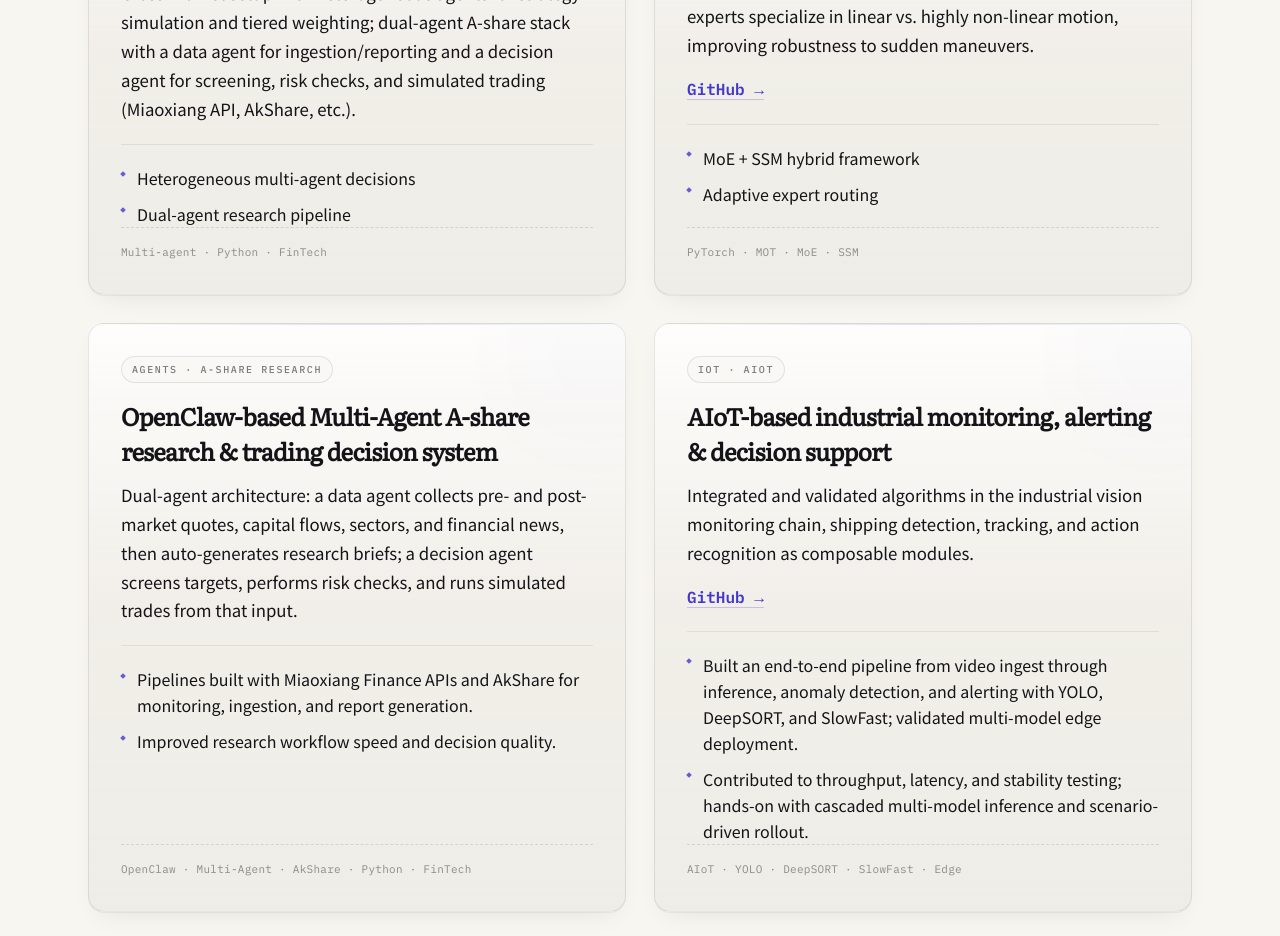
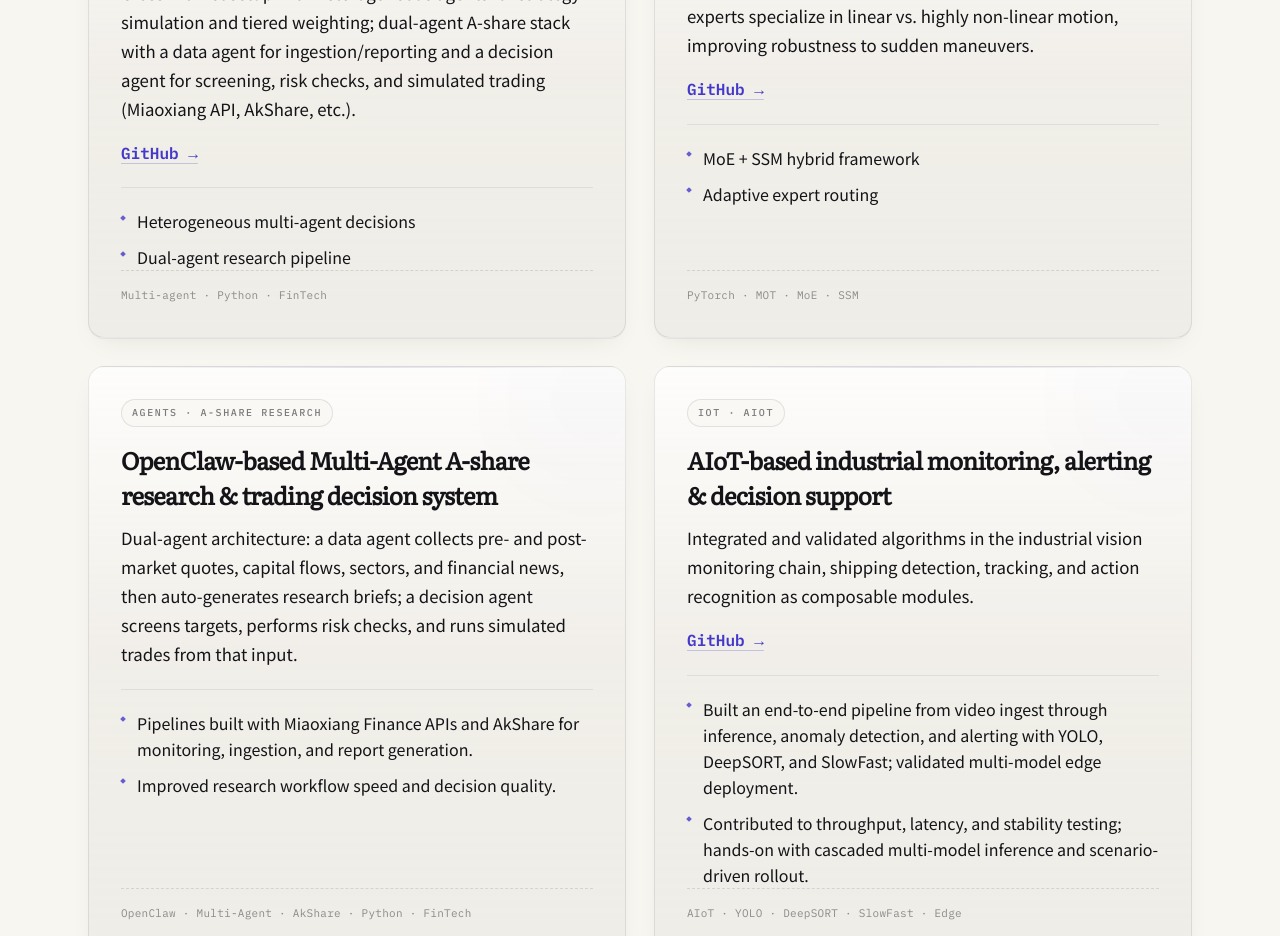
Before and after one commit to lvmingjin77-ui/lvmingjin77-ui.github.io, a React (Vite) app: page / in a window 1280 px wide. Shown: the part 2300-3236 px from the top of the page. Built offline with nearby package versions, Linux system fonts and the light colour scheme.

Commit message:
5 commit

```diff
--- a/src/locales.ts
+++ b/src/locales.ts
@@ -167,6 +167,8 @@ export const messages: Record<Lang, Messages> = {
             "跨市场量化：构建异质化智能体对多维数据做策略模拟与分级权重，为上层智能体提供多维度决策依据，缓解单一智能体回测风险；设计底层多智能体动态博弈以稳定收益表现。A 股场景下采用双 Agent：数据 Agent 采集行情与资讯并生成报告，决策 Agent 完成筛选、风控与模拟交易，对接妙想金融 API、AkShare 等构建数据 Pipeline。",
           bullets: ["跨市场多智能体决策", "双 Agent 投研流水线"],
           tags: ["Multi-Agent", "Python", "FinTech", "API"],
+          repoHref: "https://github.com/lvmingjin77-ui/EggyTrading",
+          repoLinkText: "GitHub 仓库 →",
         },
         {
           title: "面向多元运动模式的轨迹推理方法研究",
@@ -355,6 +357,8 @@ export const messages: Record<Lang, Messages> = {
             "Cross-market setup with heterogeneous agents for strategy simulation and tiered weighting; dual-agent A-share stack with a data agent for ingestion/reporting and a decision agent for screening, risk checks, and simulated trading (Miaoxiang API, AkShare, etc.).",
           bullets: ["Heterogeneous multi-agent decisions", "Dual-agent research pipeline"],
           tags: ["Multi-agent", "Python", "FinTech"],
+          repoHref: "https://github.com/lvmingjin77-ui/EggyTrading",
+          repoLinkText: "GitHub →",
         },
         {
           title: "Trajectory reasoning with MoE + SSM",
```
